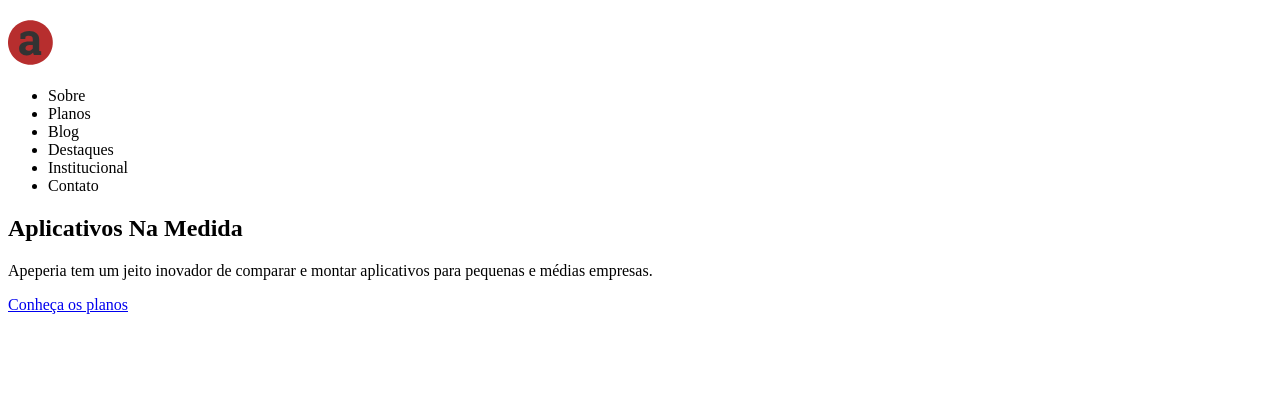
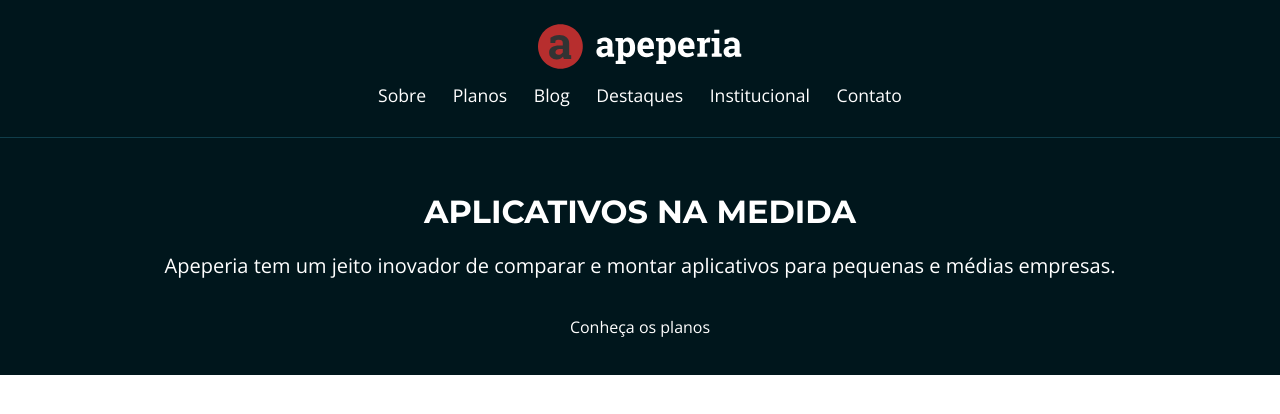
Before and after one commit to Kosaketx/layouts-responsivos, a plain HTML site: page index.html in a window 1280 px wide. Drawn offline with nearby package versions, Linux system fonts and the light colour scheme.

Commit message:
importando css e arquivo base para todos o estilo

```diff
--- /dev/null
+++ b/css/base.css
@@ -0,0 +1,3 @@
+body{
+    font-family: 'Open Sans', sans-serif;
+}
--- a/index.html
+++ b/index.html
@@ -4,26 +4,33 @@
     <meta charset="UTF-8">
     <meta name="viewport" content="width=device-width, initial-scale=1.0">
     <title>Document</title>
+    <link rel="preconnect" href="https://fonts.gstatic.com">
+    <link href="https://fonts.googleapis.com/css2?family=Montserrat:wght@300;400;700&family=Open+Sans:wght@300;400;700&display=swap" rel="stylesheet">
+    <link rel="stylesheet" href="css/reset.css">
+    <link rel="stylesheet" href="css/base.css">
+    <link rel="stylesheet" href="css/cabecalho.css">
+    <link rel="stylesheet" href="css/chamada.css">
+
 </head>
 <body>
-    <header>
-        <img src="img/logo-apeperia.svg" alt="Logo da Apeperia">
-        <nav>
+    <header class="cabecalho">
+        <img src="img/logo-apeperia.svg" alt="Logo da Apeperia" class="cabecalho__logo">
+        <nav class="cabecalho__navegacao">
             <ul>
-                <li><a href="#"></a>Sobre</li>
-                <li><a href="#"></a>Planos</li>
-                <li><a href="#"></a>Blog</li>
-                <li><a href="#"></a>Destaques</li>
-                <li><a href="#"></a>Institucional</li>
-                <li><a href="#"></a>Contato</li>
+                <li class="cabecalho__link"><a href="#"></a>Sobre</li>
+                <li class="cabecalho__link"><a href="#"></a>Planos</li>
+                <li class="cabecalho__link"><a href="#"></a>Blog</li>
+                <li class="cabecalho__link"><a href="#"></a>Destaques</li>
+                <li class="cabecalho__link"><a href="#"></a>Institucional</li>
+                <li class="cabecalho__link"><a href="#"></a>Contato</li>
             </ul>
         </nav>
     </header>
-    <main>
+    <main class="chamada ">
         <section>
-            <h1>Aplicativos Na Medida</h1>
-            <p>Apeperia tem um jeito inovador de comparar e montar aplicativos para pequenas e médias empresas.</p>
-            <a href="#">Conheça os planos</a>
+            <h1 class="chamada__titulo">Aplicativos Na Medida</h1>
+            <p class="chamada__texto">Apeperia tem um jeito inovador de comparar e montar aplicativos para pequenas e médias empresas.</p>
+            <a class="chamada__botao" href="#">Conheça os planos</a>
         </section>
     </main>
 </body>
```
